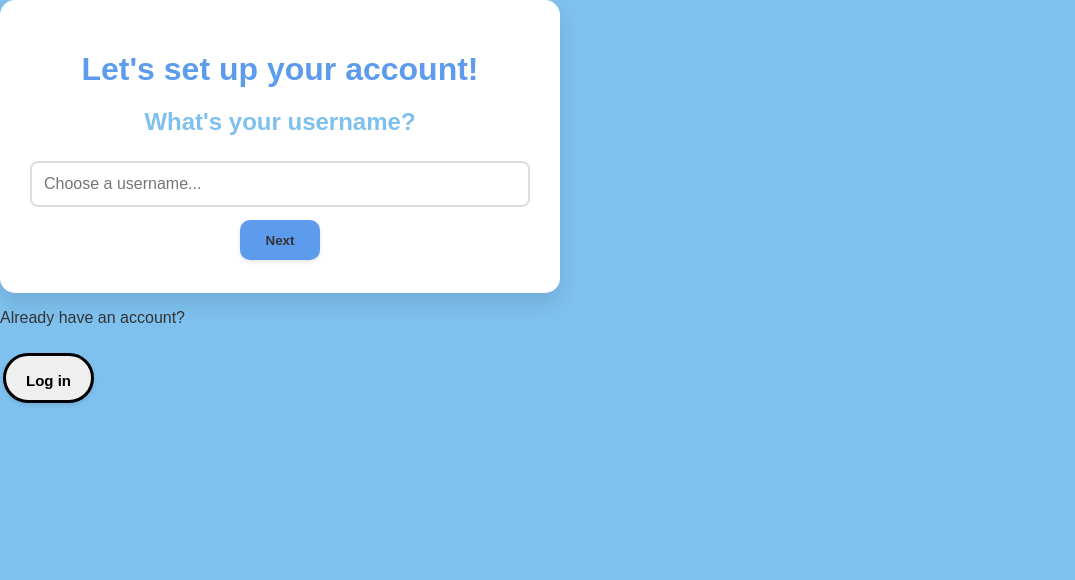
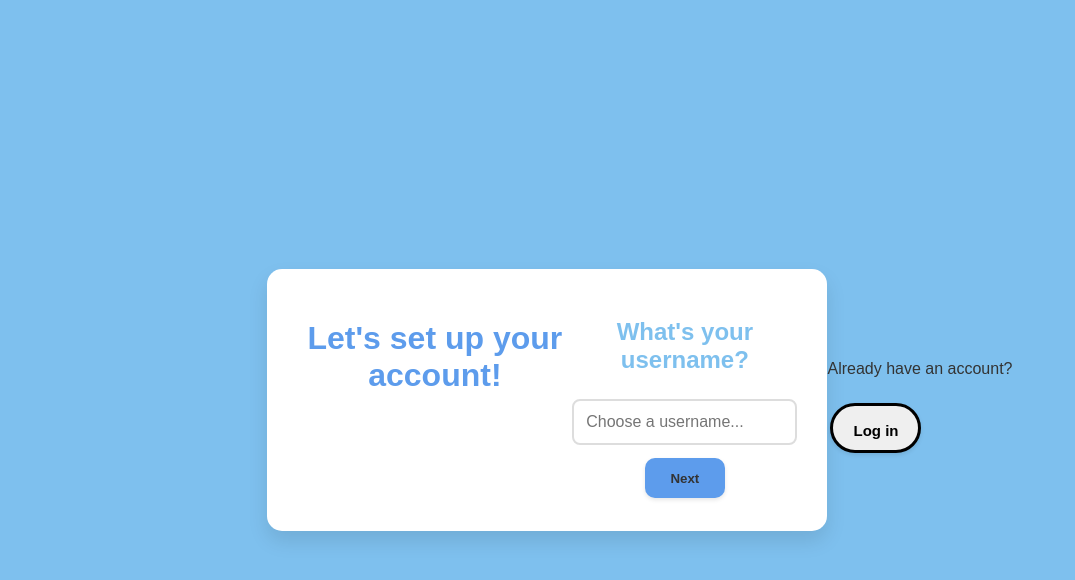
Before and after one commit to 0BluSky0/project-alpha, a plain HTML site: page client/signup/index.html in a window 1280 px wide. Shown: the whole page, without its empty margins (0-1075 px from the left). Drawn offline with Linux system fonts and the light colour scheme.

Commit message:
update client folder to match feature-client

```diff
--- a/client/signup/styles.css
+++ b/client/signup/styles.css
@@ -59,7 +59,24 @@ body {
   margin: 0;
   padding: 0;
   padding-bottom: 80px;
+  display: flex;
+  justify-content: center;
+  align-items: center;
+  min-height: 100vh;
 }
+
+.quiz-container {
+  background-color: white;
+  border-radius: 15px;
+  box-shadow: 0 10px 20px rgba(0, 0, 0, 0.1);
+  padding: 30px;
+  width: 100%;
+  max-width: 500px;
+  text-align: center;
+  display:flex;
+  justify-content:center;
+}
+
 
 button {
   border: none;
@@ -111,15 +128,6 @@ button:hover {
   color: var(--text);
 }
 
-.quiz-container {
-  background-color: white;
-  border-radius: 15px;
-  box-shadow: 0 10px 20px rgba(0, 0, 0, 0.1);
-  padding: 30px;
-  width: 90%;
-  max-width: 500px;
-  text-align: center;
-}
 
 .quiz-container h1 {
   color: var(--primary);
```
Also changed, not shown: client/challenge/index.js (line endings or trailing spaces).
